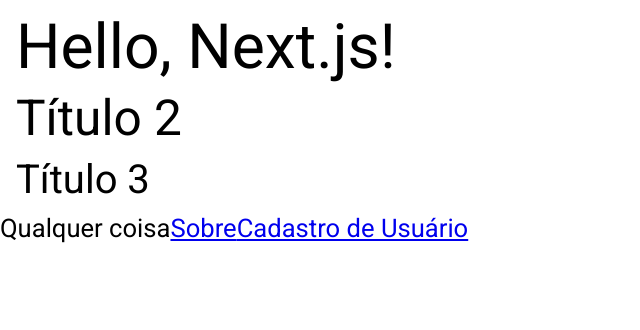
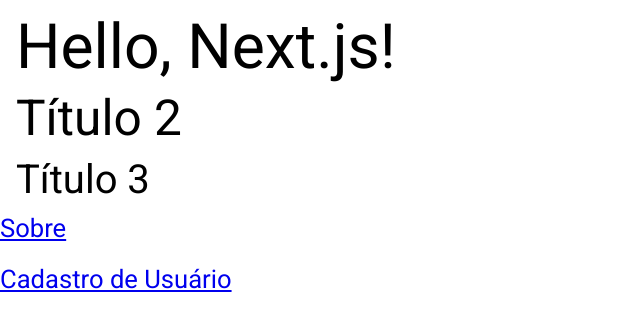
Before and after one commit to rayanfelipe260107/rayan-aula-web-19-02, a Next.js app: page / in a window 1280 px wide. Shown: the top 330 px of the page, without its empty margins (0-640 px from the left). Built offline with nearby package versions, Linux system fonts and the light colour scheme.

Commit message:
link de voltar

```diff
--- a/app/page.tsx
+++ b/app/page.tsx
@@ -6,11 +6,13 @@
     <h1>Hello, Next.js!</h1>
     <h2>Título 2</h2>
     <h3>Título 3</h3>
-    Qualquer coisa
 
+    <ul>
+      <li><Link href={'/sobre'}>Sobre</Link></li>
+      <br></br>
+      <li><Link href={'/cadusuario'}>Cadastro de Usuário</Link></li>
+    </ul>
 
-    <Link href={'/sobre'}>Sobre</Link>
-    <Link href={'/cadusuario'}>Cadastro de Usuário</Link>
     </>
   )
 }
--- a/app/sobre/page.tsx
+++ b/app/sobre/page.tsx
@@ -1,8 +1,14 @@
+import Link from 'next/link';
 export default function Sobre () {
     return(
         <>
             <h1>Sobre</h1>
             <p>Informações sobre o site</p>
+
+            <Link href="/">
+            Voltar
+            </Link>
+
         </>
     )
 }
--- a/app/cadusuario/page.tsx
+++ b/app/usuarios/cadusuario/page.tsx
@@ -1,8 +1,13 @@
+import Link from 'next/link';
 export default function Sobre () {
     return(
         <>
             <h1>Cadastro</h1>
             <p>Insira as Informações sobre o site</p>
+
+            <Link href={"/"}>
+            Voltar
+            </Link>
         </>
     )
 }
```
